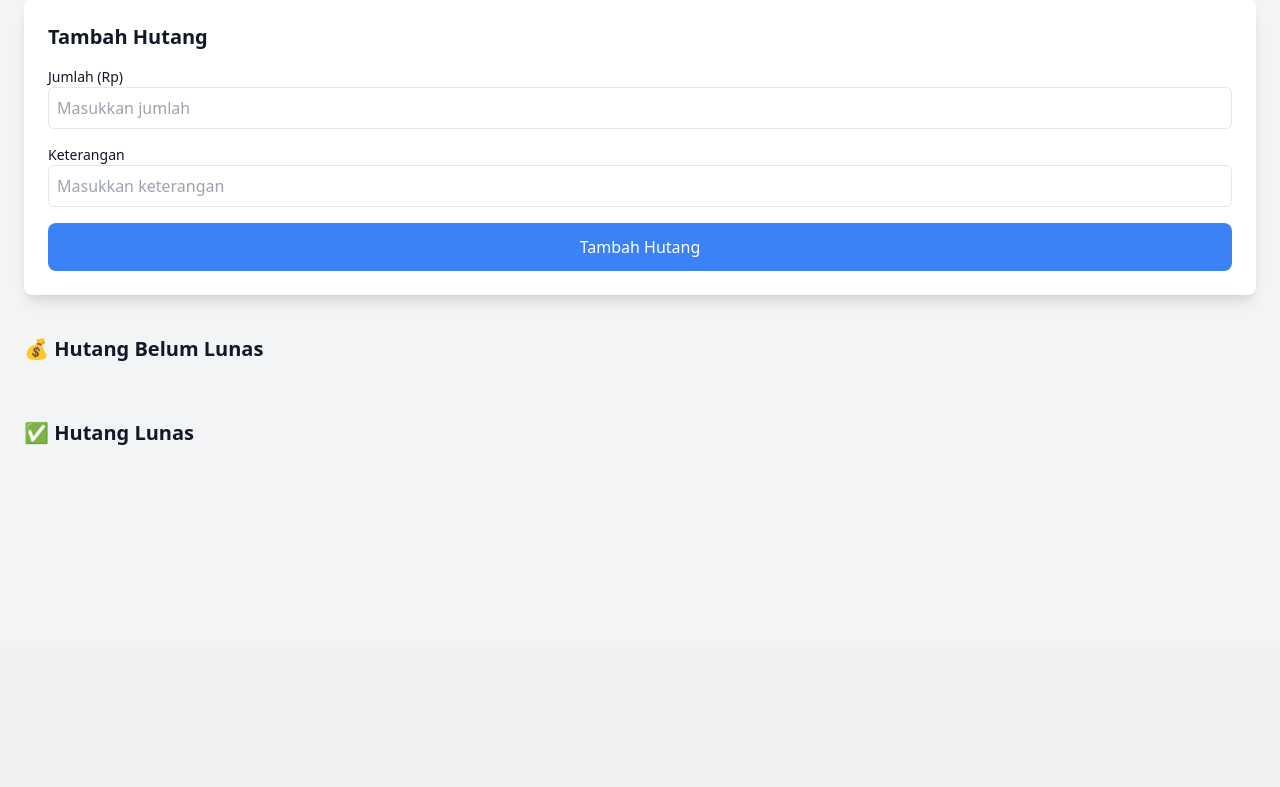
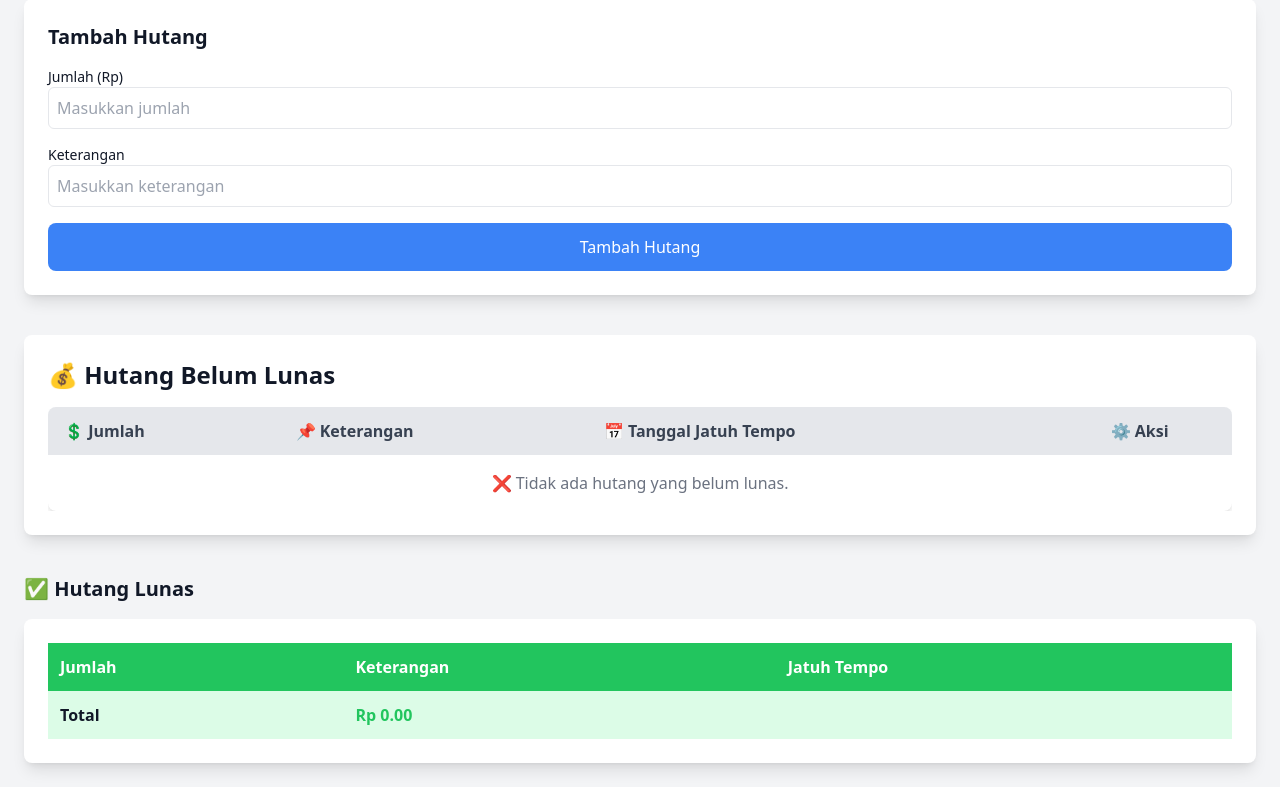
Before and after one commit to syahkty/dialyweb, a PHP site: page /Project/hutang/debts.php in a window 1280 px wide. Shown: the part 153-940 px from the top of the page. Before the commit the page ends 598 px from the top, so only its background shows below. Run offline with PHP 8.4, Linux system fonts and the light colour scheme; tables that the repository leaves empty or names only in its code hold one stand-in row (values such as "Sample post"); a stand-in replaces the project's code that opens the database connection; some libraries are stand-ins or nearby versions.

Commit message:
merubah tampilan pencatatan hutang

```diff
--- a/Project/hutang/debts.php
+++ b/Project/hutang/debts.php
@@ -5,17 +5,35 @@
 if (isset($_POST['add_debt'])) {
     $amount = $_POST['amount'];
     $description = $_POST['description'];
+    $due_date = !empty($_POST['due_date']) ? $_POST['due_date'] : NULL; // Cek jika kosong
 
-    $sql = "INSERT INTO debts (amount, description) VALUES ('$amount', '$description')";
-    $conn->query($sql);
-    header("Location: debts.php");
+    // Gunakan prepared statement untuk keamanan
+    $stmt = $conn->prepare("INSERT INTO debts (amount, description, due_date) VALUES (?, ?, ?)");
+    $stmt->bind_param("dss", $amount, $description, $due_date);
+
+    if ($stmt->execute()) {
+        header("Location: debts.php");
+        exit();
+    } else {
+        echo "Gagal menambahkan hutang!";
+    }
 }
+
 
 // Ambil Data Hutang Belum Lunas
 $pending_debts = $conn->query("SELECT * FROM debts WHERE status = 'Belum Lunas'");
 
+// Menghitung total hutang
+$total_hutang = 0;
+while ($row = $pending_debts->fetch_assoc()) {
+    $total_hutang += $row['amount'];
+    $debts[] = $row;
+}
+
 // Ambil Data Hutang Lunas
 $paid_debts = $conn->query("SELECT * FROM debts WHERE status = 'Lunas'");
+
+$totalPaid = 0;
 ?>
 
 <!DOCTYPE html>
@@ -82,31 +100,88 @@
         </div>
 
         <!-- Hutang Belum Lunas -->
-        <h2 class="text-xl font-bold mt-10 mb-4">💰 Hutang Belum Lunas</h2>
-        <div class="grid md:grid-cols-2 lg:grid-cols-3 gap-6">
-            <?php while ($row = $pending_debts->fetch_assoc()): ?>
-            <div class="bg-white dark:bg-gray-800 p-6 rounded-lg shadow-lg">
-                <h3 class="text-lg font-semibold">Rp <?= number_format($row['amount'], 2) ?></h3>
-                <p class="text-gray-500 dark:text-gray-400"><?= $row['description'] ?></p>
-                <div class="mt-4 flex justify-start">
-                    <a href="edit_debt.php?id=<?= $row['id'] ?>" class="bg-yellow-500 hover:bg-yellow-600 text-white px-3 py-1 rounded mr-2">✏ Edit</a>
-                    <a href="mark_paid.php?id=<?= $row['id'] ?>" class="bg-green-500 hover:bg-green-600 text-white px-3 py-1 rounded">✔ Lunas</a>
-                </div>
-            </div>
-            <?php endwhile; ?>
+        <div class="max-w-full mx-auto mt-10 p-6 bg-white dark:bg-gray-800 rounded-lg shadow-lg">
+        <h2 class="text-2xl font-bold mb-4 flex items-center gap-2">
+            💰 Hutang Belum Lunas
+        </h2>
+
+        <div class="overflow-x-auto">
+            <table class="min-w-full bg-white dark:bg-gray-900 shadow-md rounded-lg overflow-hidden">
+                <thead>
+                    <tr class="bg-gray-200 dark:bg-gray-700 text-gray-700 dark:text-gray-200">
+                        <th class="py-3 px-4 text-left">💲 Jumlah</th>
+                        <th class="py-3 px-4 text-left">📌 Keterangan</th>
+                        <th class="py-3 px-4 text-left">📅 Tanggal Jatuh Tempo</th>
+                        <th class="py-3 px-4 text-center">⚙ Aksi</th>
+                    </tr>
+                </thead>
+                <tbody>
+                    <?php if (!empty($debts)): ?>
+                        <?php foreach ($debts as $row): ?>
+                        <tr class="border-b dark:border-gray-700 hover:bg-gray-100 dark:hover:bg-gray-800">
+                            <td class="py-3 px-4 font-semibold">Rp <?= number_format($row['amount'], 2) ?></td>
+                            <td class="py-3 px-4"><?= htmlspecialchars($row['description']) ?></td>
+                            <td class="py-3 px-4"><?= date('d M Y', strtotime($row['due_date'])) ?></td>
+                            <td class="py-3 px-4 text-center">
+                                <a href="edit_debt.php?id=<?= $row['id'] ?>" class="bg-yellow-500 hover:bg-yellow-600 text-white px-3 py-1 rounded mr-2">✏ Edit</a>
+                                <a href="mark_paid.php?id=<?= $row['id'] ?>" class="bg-green-500 hover:bg-green-600 text-white px-3 py-1 rounded">✔ Lunas</a>
+                            </td>
+                        </tr>
+                        <?php endforeach; ?>
+                    <?php else: ?>
+                        <tr>
+                            <td colspan="4" class="py-4 px-4 text-center text-gray-500 dark:text-gray-400">
+                                ❌ Tidak ada hutang yang belum lunas.
+                            </td>
+                        </tr>
+                    <?php endif; ?>
+                </tbody>
+                <?php if (!empty($debts)): ?>
+                <tfoot>
+                    <tr class="bg-gray-200 dark:bg-gray-700 text-gray-900 dark:text-gray-200 font-bold">
+                        <td colspan="2" class="py-3 px-4 text-left">💰 Total Hutang:</td>
+                        <td class="py-3 px-4">Rp <?= number_format($total_hutang, 2) ?></td>
+                        <td></td>
+                    </tr>
+                </tfoot>
+                <?php endif; ?>
+            </table>
         </div>
+    </div>
 
         <!-- Hutang Lunas -->
-        <h2 class="text-xl font-bold mt-10 mb-4">✅ Hutang Lunas</h2>
-        <div class="grid md:grid-cols-2 lg:grid-cols-3 gap-6">
-            <?php while ($row = $paid_debts->fetch_assoc()): ?>
-            <div class="bg-white dark:bg-gray-800 p-6 rounded-lg shadow-lg">
-                <h3 class="text-lg font-semibold text-green-500">Rp <?= number_format($row['amount'], 2) ?></h3>
-                <p class="text-gray-500 dark:text-gray-400"><?= $row['description'] ?></p>
-            </div>
+<h2 class="text-xl font-bold mt-10 mb-4">✅ Hutang Lunas</h2>
+
+<div class="overflow-x-auto bg-white dark:bg-gray-800 p-6 rounded-lg shadow-lg">
+    <table class="w-full border-collapse">
+        <thead>
+            <tr class="bg-green-500 text-white">
+                <th class="p-3 text-left">Jumlah</th>
+                <th class="p-3 text-left">Keterangan</th>
+                <th class="p-3 text-left">Jatuh Tempo</th>
+            </tr>
+        </thead>
+        <tbody>
+            <?php while ($row = $paid_debts->fetch_assoc()):
+                $totalPaid += $row['amount']; // Tambahkan ke total
+            ?>
+            <tr class="border-b dark:border-gray-700">
+                <td class="p-3 text-green-500 font-semibold">Rp <?= number_format($row['amount'], 2) ?></td>
+                <td class="p-3"><?= htmlspecialchars($row['description']) ?></td>
+                <td class="p-3">
+                    <?= !empty($row['due_date']) ? date("d M Y", strtotime($row['due_date'])) : '-' ?>
+                </td>
+            </tr>
             <?php endwhile; ?>
-        </div>
-
+        </tbody>
+        <tfoot>
+            <tr class="bg-green-100 dark:bg-green-900 font-bold">
+                <td class="p-3">Total</td>
+                <td colspan="2" class="p-3 text-green-500">Rp <?= number_format($totalPaid, 2) ?></td>
+            </tr>
+        </tfoot>
+    </table>
+</div>
     </div>
 
 </body>
```
